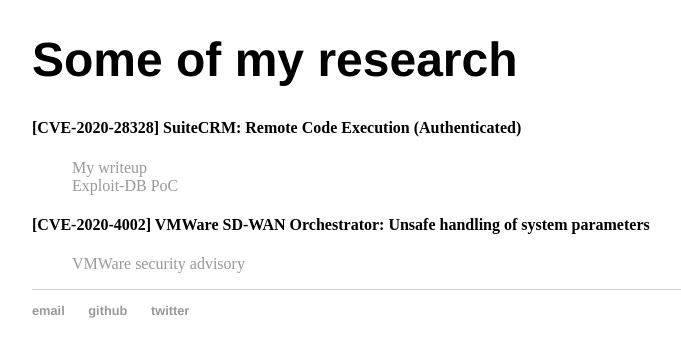
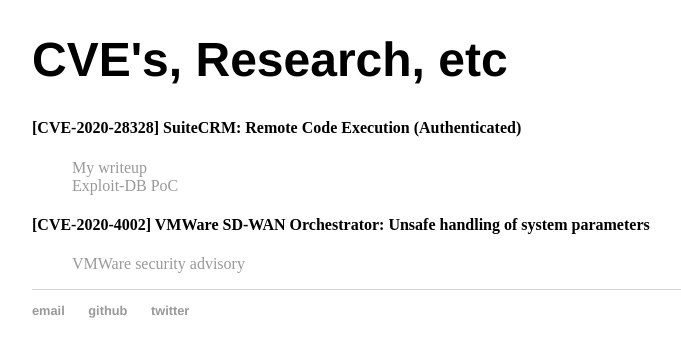
Before and after one commit to mcorybillington/mcorybillington.github.io, a Jekyll site: the page built from research/index.html, in a window 1280 px wide, cut to the strip 264-621 px from the top of the page. Shown: the whole strip, without its empty margins (160-841 px from the left). Built offline with Jekyll 4.4.1, drawn with Linux system fonts in a browser that asks for light colours.

Commit message:
Content change

```diff
--- a/research/index.html
+++ b/research/index.html
@@ -3,7 +3,7 @@
 title: Research
 ---
 <div class="about">
-    <h1>Some of my research</h1>
+    <h1>CVE's, Research, etc</h1>
     <h4>[CVE-2020-28328] SuiteCRM: Remote Code Execution (Authenticated)</h4>
     <ul>
         <li><a href="https://github.com/mcorybillington/SuiteCRM-RCE">My writeup</a></li>
```
